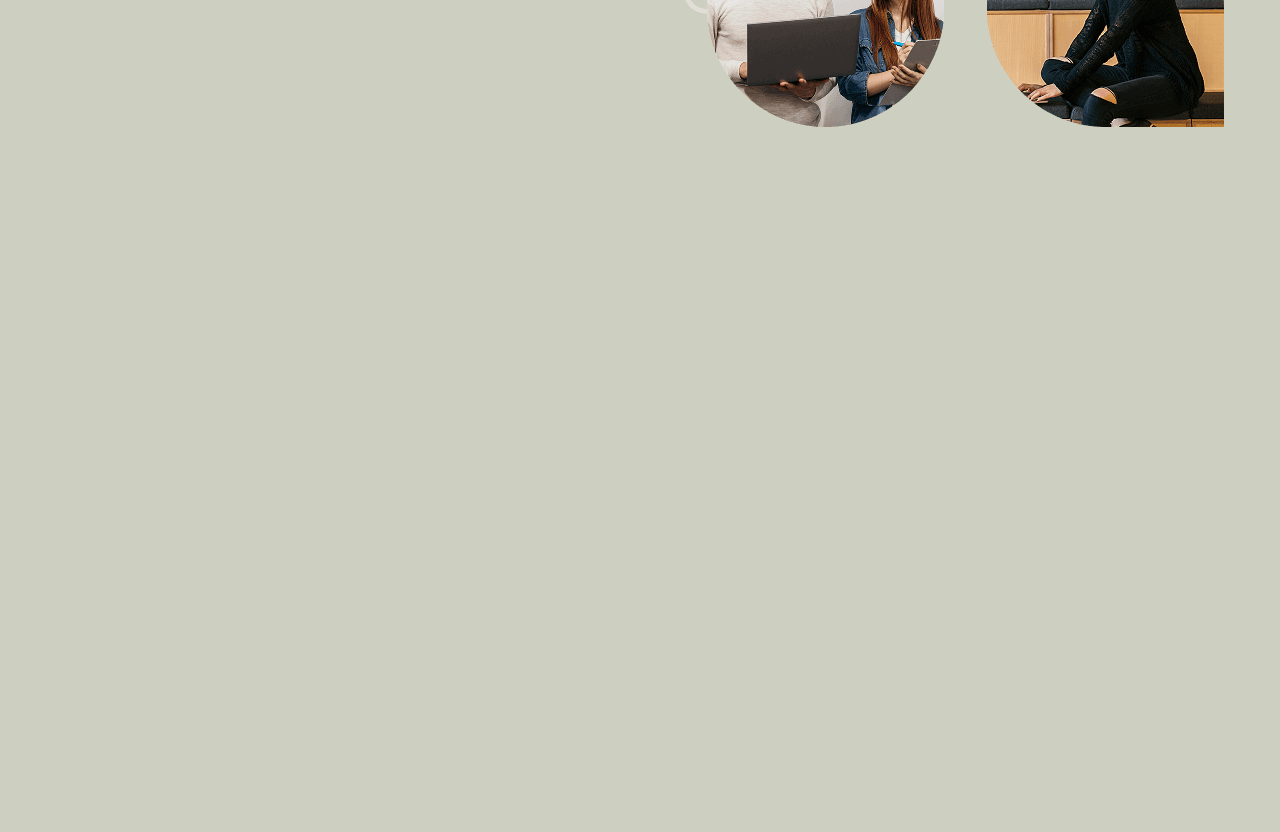
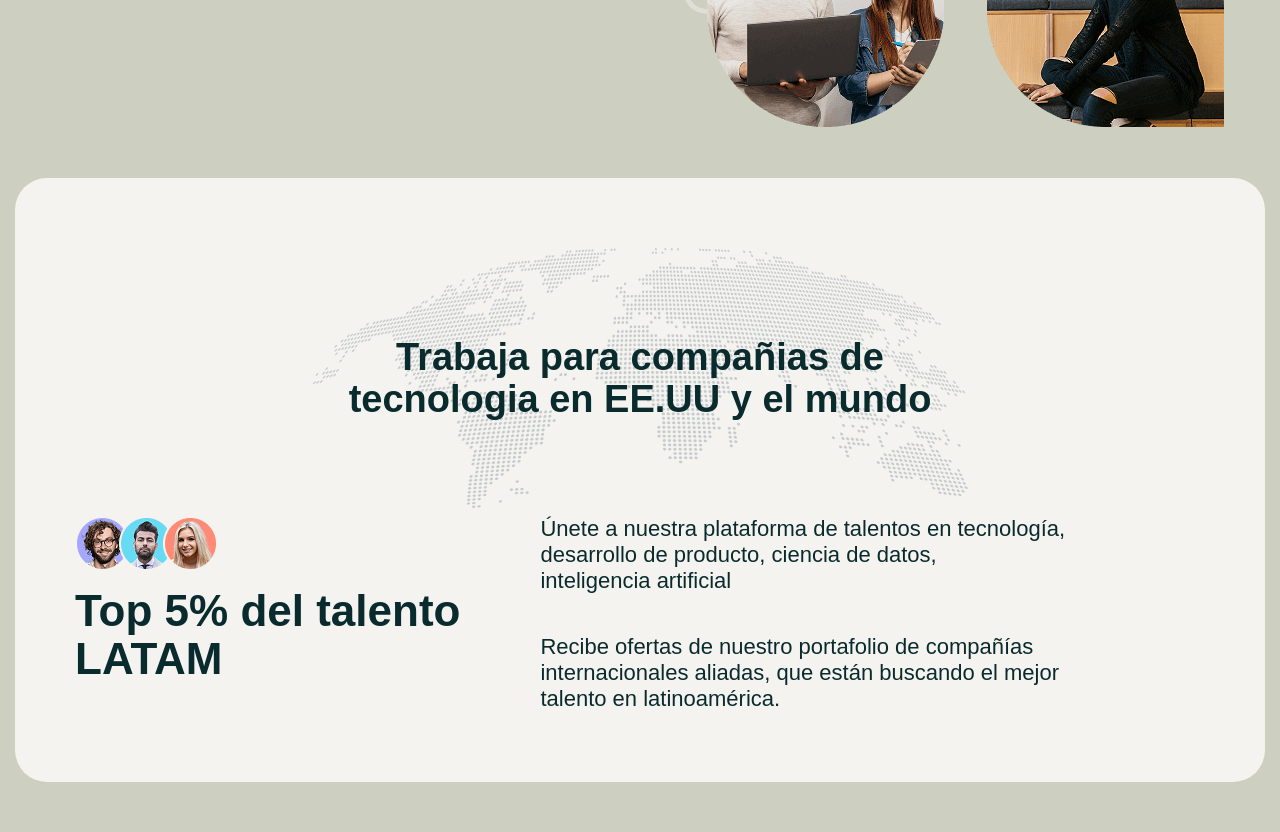
Before and after one commit to Mazagonzalez/vpm-page, an Astro site: page / in a window 1280 px wide. Shown: the part 555-1387 px from the top of the page. Before the commit the page ends 800 px from the top, so only its background shows below. Built offline with nearby package versions, Linux system fonts and the light colour scheme; Astro itself is replaced by a stand-in of ours; a web font is replaced by a local one.

Commit message:
style: design section #3

```diff
--- a/src/components/home/hero-section.astro
+++ b/src/components/home/hero-section.astro
@@ -2,7 +2,7 @@
 import Button from "@/components/common/button.astro";
 ---
 
-<section class="size-screen pt-[140px]">
+<section class="size-screen pt-[140px] pb-[50px]">
     <div class="flex flex-col lg:flex-row justify-center items-center gap-4">
         <div class="col gap-8">
             <h1 class="text-[60px] leading-[64px] font-semibold">
--- /dev/null
+++ b/src/components/home/work-for-the-world.astro
@@ -0,0 +1,35 @@
+<section class="size-screen pb-[50px]">
+    <div class="bg-[#F5F3EF] rounded-4xl px-[60px] py-[70px] col gap-2">
+        <div class="relative flex justify-center">
+            <h1 class="text-[38px] leading-[42px] font-semibold text-center absolute-center whitespace-nowrap">
+                Trabaja para compañias de <br class="br-hidden">
+                tecnologia en EE.UU y el mundo
+            </h1>
+            <img src="/images/world-points.png" alt="World made of dots" loading="lazy">
+        </div>
+
+        <div class="row gap-20">
+            <div class="col gap-4">
+                <img src="/images/profile-group.png" alt="Profile group" loading="lazy" class="w-fit">
+                <h2 class="text-[44px] leading-[48px] font-semibold">
+                    Top 5% del talento <br class="br-hidden">
+                    LATAM
+                </h2>
+            </div>
+
+            <div class="text-[22px] leading-[26px] font-medium col gap-10">
+                <p>
+                    Únete a nuestra plataforma de talentos en tecnología, <br class="br-hidden">
+                    desarrollo de producto, ciencia de datos, <br class="br-hidden">
+                    inteligencia artificial
+                </p>
+
+                <p>
+                    Recibe ofertas de nuestro portafolio de compañías <br class="br-hidden">
+                    internacionales aliadas, que están buscando el mejor <br class="br-hidden">
+                    talento en latinoamérica.
+                </p>
+            </div>
+        </div>
+    </div>
+</section>
--- a/src/pages/index.astro
+++ b/src/pages/index.astro
@@ -1,8 +1,11 @@
 ---
 import HeroSection from "@/components/home/hero-section.astro";
+import WorkForTheWorld from "@/components/home/work-for-the-world.astro";
 import Layout from "@/layouts/Layout.astro";
 ---
 
 <Layout>
 	<HeroSection />
+
+	<WorkForTheWorld />
 </Layout>
```
Also changed, not shown: public/images/profile-group.png (added), public/images/world-points.png (added).
